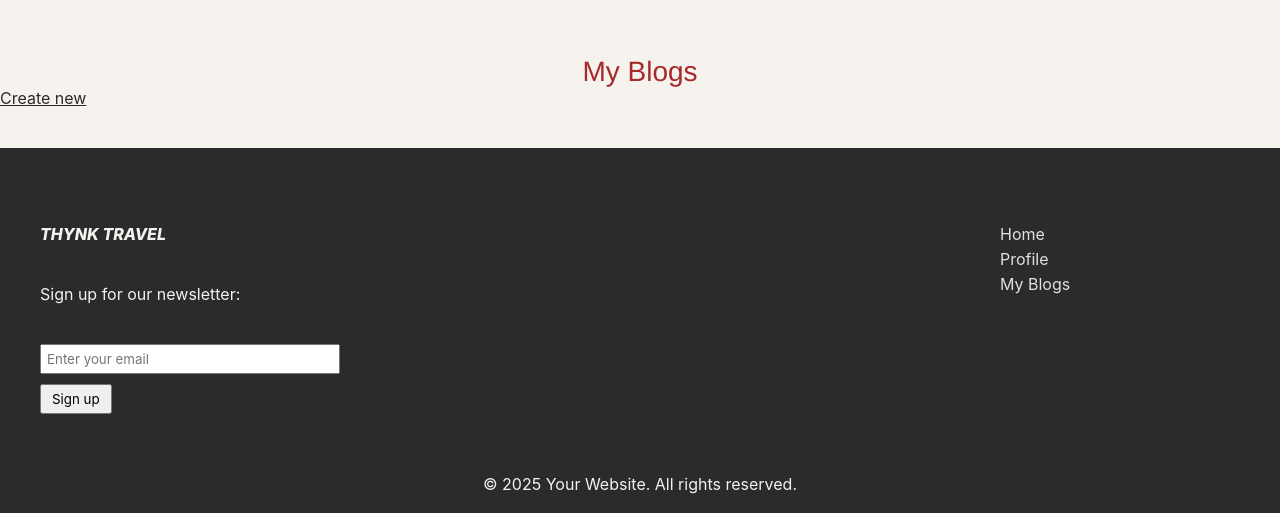
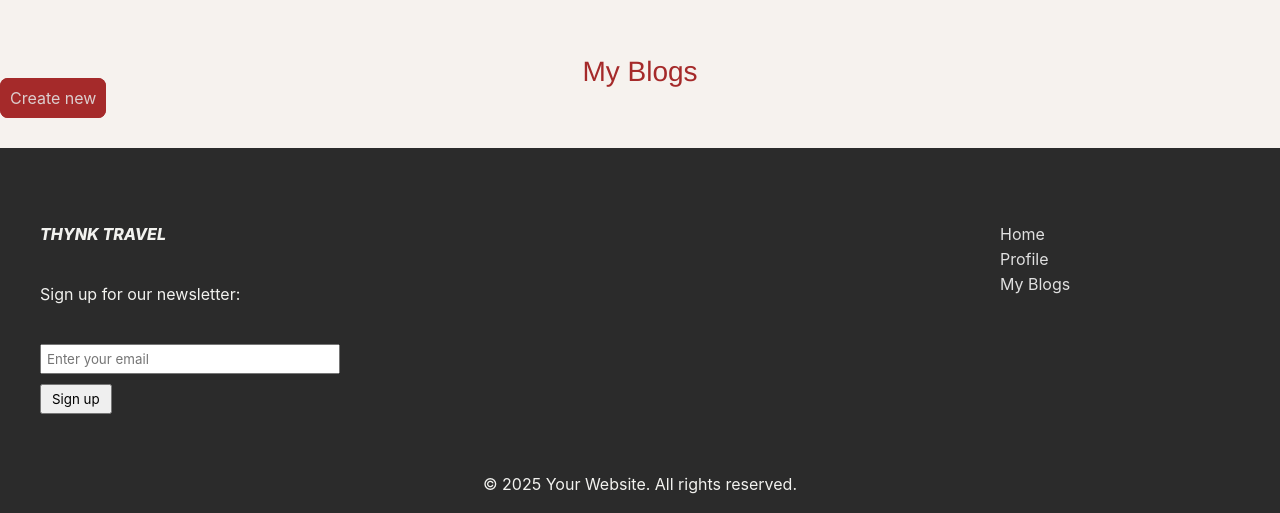
Before and after one commit to Donja1998/group-assignment, a PHP site: page /multitier-shop/home/blogs in a window 1280 px wide. Shown: the part 67-580 px from the top of the page. Run offline with PHP 8.4, Linux system fonts and the light colour scheme; the visitor is signed in with stand-in values (Sample User, id 1); data that the repository does not hold is empty.

Commit message:
my blogs

```diff
--- a/multitier-blog/frontend/assets/css/style.css
+++ b/multitier-blog/frontend/assets/css/style.css
@@ -314,6 +314,18 @@ div.solo-item img{
     margin-bottom: 10%;
 }
 
+/* -- My blogs page -- */
+#creatNew{
+    text-decoration: none;
+    color: rgb(220, 206, 206);
+    background-color: brown;
+    border: 2px solid brown;
+    border-radius: 8px;
+    padding: 8px;
+    margin-top: 8px;
+    width: fit-content;
+}
+
 /* -- edit blog page -- */
 #editDiv{
     display: flex;
--- a/multitier-blog/frontend/views/blogs/index.php
+++ b/multitier-blog/frontend/views/blogs/index.php
@@ -6,7 +6,7 @@ Template::header("My Blogs");
 
 <h1>My Blogs </h1>
 
-<a href="<?= $this->home ?>/blogs/new">Create new</a>
+<a id="creatNew" href="<?= $this->home ?>/blogs/new">Create new</a>
 
 <div class="item-grid">
 
```
